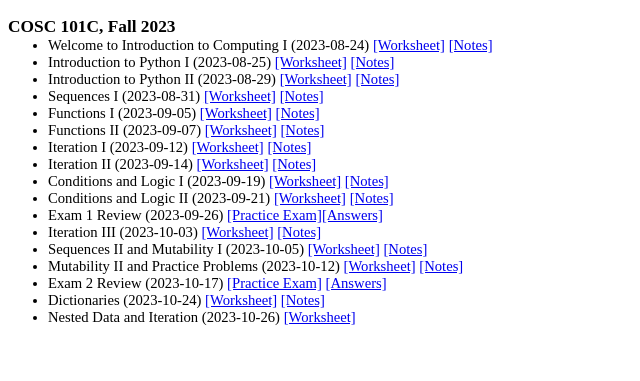
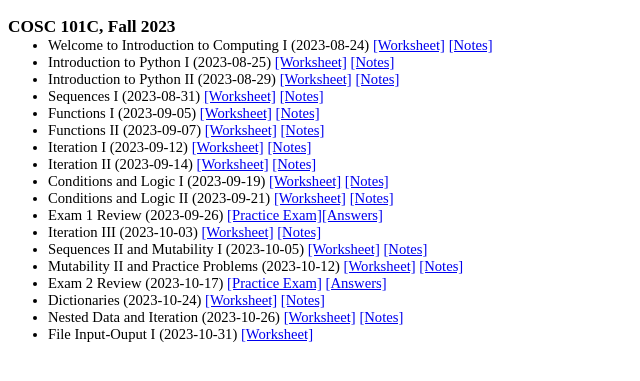
Before and after one commit to georgianahaldeman/cosc101, a Jekyll site: the page built from docs/notes/index.md, in a window 1280 px wide. Shown: the top 381 px of the page, without its empty margins (0-640 px from the left). Built offline with Jekyll 4.4.1, drawn with Linux system fonts in a browser that asks for light colours; our own code applies the rules of GitHub Pages for plain Markdown files.

Commit message:
worksheet

```diff
--- a/docs/notes/index.md
+++ b/docs/notes/index.md
@@ -33,4 +33,6 @@
 
 - Dictionaries (2023-10-24) [[Worksheet]](./notes/10_24.pdf) [[Notes]](./answers/10_24_answers.pdf)
 
-- Nested Data and Iteration (2023-10-26) [[Worksheet]](./notes/10_26.pdf)
+- Nested Data and Iteration (2023-10-26) [[Worksheet]](./notes/10_26.pdf) [[Notes]](./answers/10_26_answers.pdf)
+
+- File Input-Ouput I (2023-10-31) [[Worksheet]](./notes/10_31.pdf)
```
Also changed, not shown: 2 other files.
